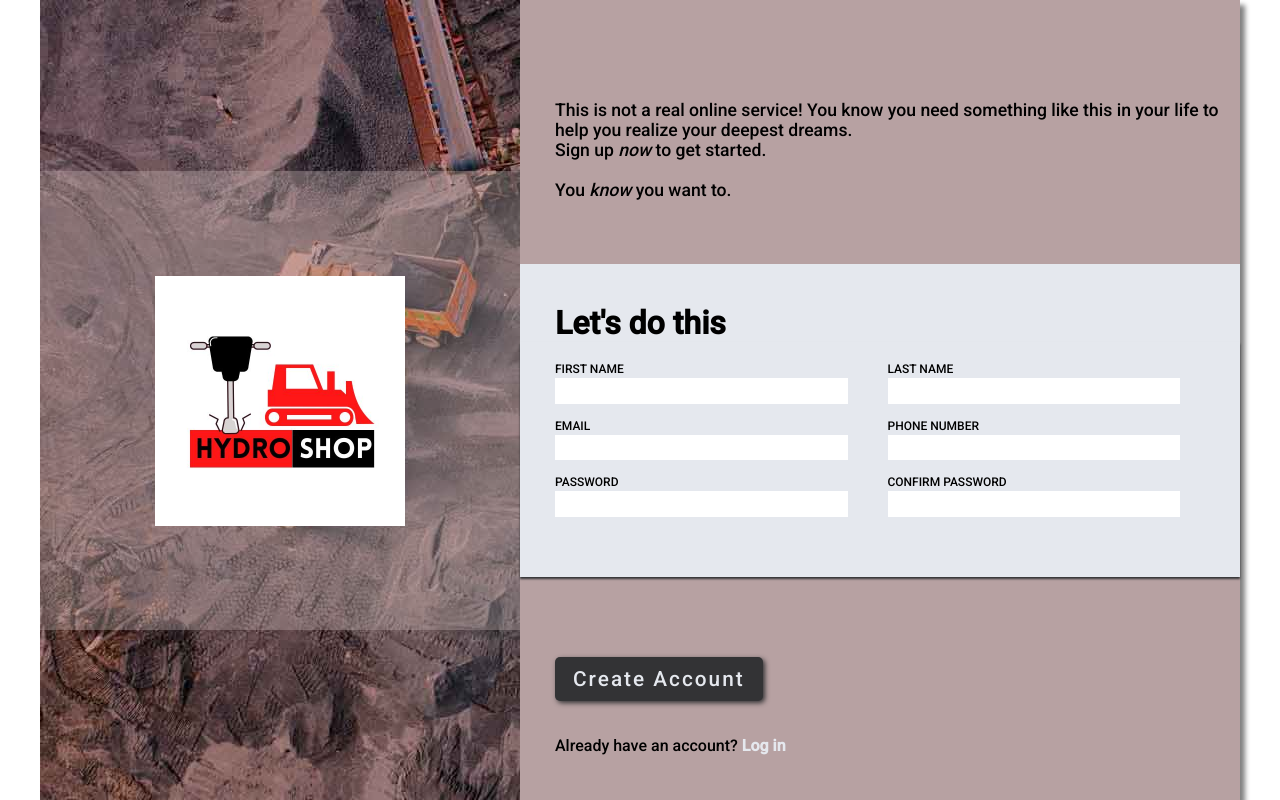
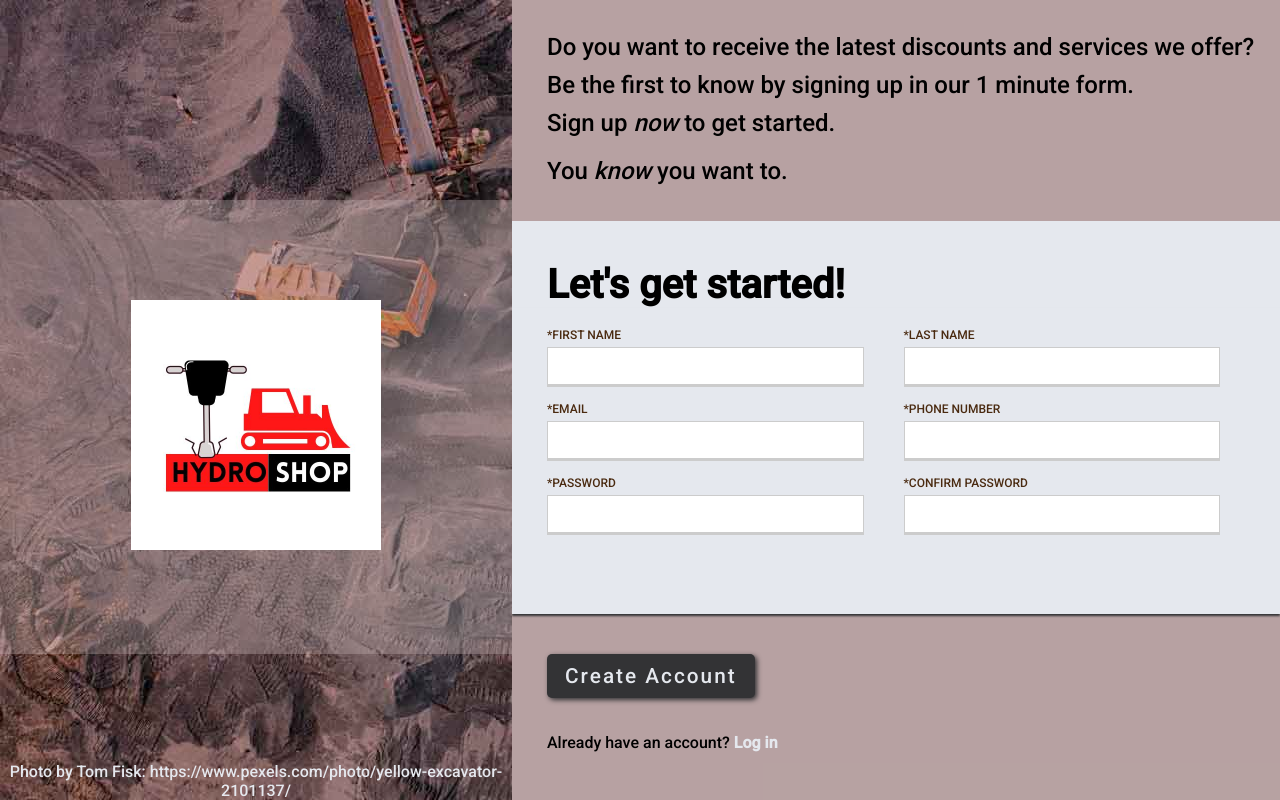
Before and after one commit to psmacabulos/signup, a plain HTML site: page index.html in a window 1280 px wide. Drawn offline with Linux system fonts and the light colour scheme.

Commit message:
added validation in html and javascript, improved styling

```diff
--- a/index.html
+++ b/index.html
@@ -5,6 +5,7 @@
     <meta http-equiv="X-UA-Compatible" content="IE=edge" />
     <meta name="viewport" content="width=device-width, initial-scale=1.0" />
     <link rel="stylesheet" href="style.css" />
+    <script src="./script.js" defer></script>
     <title>Sign-in Form</title>
   </head>
   <body>
@@ -13,46 +14,82 @@
         <div class="title">
           <img src="./logo.jpg" alt="" srcset="" />
         </div>
+        <a
+          id="credits"
+          href="https://www.pexels.com/photo/yellow-excavator-2101137/"
+          >Photo by Tom Fisk:
+          https://www.pexels.com/photo/yellow-excavator-2101137/</a
+        >
       </div>
       <div class="form-container">
         <div class="description">
           <p>
-            This is not a real online service! You know you need something like
-            this in your life to help you realize your deepest dreams.
+            Do you want to receive the latest discounts and services we offer?
           </p>
+          <p>Be the first to know by signing up in our 1 minute form.</p>
           <p>Sign up <em>now </em> to get started.</p>
-          <br />
           <p>You <em>know </em>you want to.</p>
         </div>
         <form action="#" method="post">
-          <h1>Let's do this</h1>
+          <h1>Let's get started!</h1>
           <div class="input-box">
             <div class="details">
-              <label for="first-name">FIRST NAME</label>
-              <input type="text" name="first-name" id="first-name" />
+              <label for="first-name">*FIRST NAME</label>
+              <input
+                type="text"
+                name="first-name"
+                id="first-name"
+                pattern="[^0-9]{1,30}"
+                title="Please avoid using numbers and symbols"
+              />
             </div>
             <div class="details">
-              <label for="last-name">LAST NAME</label>
-              <input type="text" name="last-name" id="last-name" />
+              <label for="last-name">*LAST NAME</label>
+              <input
+                type="text"
+                name="last-name"
+                id="last-name"
+                pattern="[^0-9]{1,30}"
+                title="Please avoid using numbers and symbols"
+              />
             </div>
             <div class="details">
-              <label for="email">EMAIL</label>
+              <label for="email">*EMAIL</label>
               <input type="email" name="email" id="email" />
             </div>
             <div class="details">
-              <label for="phone-number">PHONE NUMBER</label>
-              <input type="tel" name="phone-number" id="phone-number" />
+              <label for="phone-number">*PHONE NUMBER</label>
+              <input
+                type="tel"
+                name="phone-number"
+                id="phone-number"
+                pattern="[0-9]{5,30}"
+                title="Please enter digits only"
+              />
             </div>
             <div class="details">
-              <label for="password">PASSWORD</label>
-              <input type="password" name="password" id="password" />
+              <label for="password">*PASSWORD</label>
+              <input
+                type="password"
+                name="password"
+                id="password1"
+                minlength="8"
+                maxlength="25"
+              />
             </div>
             <div class="details">
-              <label for="password">CONFIRM PASSWORD</label>
-              <input type="password" name="password" id="password" />
+              <label for="password2">*CONFIRM PASSWORD</label>
+              <input
+                type="password"
+                name="password"
+                id="password2"
+                minlength="8"
+                maxlength="25"
+              />
+              <span class="error">The password does not match</span>
             </div>
           </div>
-          <input type="submit" value="Create Account" />
+          <input id="submit" type="submit" value="Create Account" />
           <p class="log-in">
             Already have an account?
             <a href="#" target="_blank" rel="noopener noreferrer">Log in</a>
--- /dev/null
+++ b/script.js
@@ -0,0 +1,11 @@
+const password1 = document.querySelector('#password1');
+const password2 = document.querySelector('#password2');
+const errorMsg = document.querySelector('.error');
+const submit = document.querySelector('#submit');
+
+submit.addEventListener('click', (e) => {
+  e.preventDefault();
+  password1.value != password2.value
+    ? (errorMsg.style.visibility = 'visible')
+    : (errorMsg.style.visibility = 'hidden');
+});
--- a/style.css
+++ b/style.css
@@ -13,57 +13,62 @@
   padding: 0;
   margin: 0;
   font-family: 'Roboto', sans-serif;
-  outline: none;
+  outline: 0;
 }
 body {
-  margin: 0 auto;
-  max-width: 1200px;
-}
-a {
-  text-decoration: none;
-  color: var(--light_color);
-  font-weight: 900;
+  height: 100vh;
 }
 .container {
   display: flex;
+  flex-wrap: nowrap;
   height: 100vh;
-  flex-wrap: nowrap;
-  box-shadow: 5px 5px 5px gray;
 }
 .hero-image {
-  display: flex;
   width: 40vw;
-  flex-direction: column;
   background: black url('./mining-bg.jpg');
-  justify-content: center;
-  overflow: hidden;
+  position: relative;
 }
 .hero-image .title {
+  margin-top: calc(100vh / 4);
   background-color: rgba(202, 183, 183, 0.333);
   text-align: center;
   padding: 100px;
+  justify-content: center;
 }
 .hero-image .title img {
-  margin-top: 5px;
   width: min(250px, 35vw);
   height: min(250px, 35vw);
+}
+.hero-image a#credits {
+  width: 100%;
+  font-weight: 100;
+  text-align: center;
+  position: absolute;
+  bottom: 0;
+}
+a#credits:hover {
+  color: #ccc;
 }
 .form-container {
   width: 60vw;
   display: flex;
   flex-direction: column;
-  padding: 0;
   background: var(--tertiary_color);
+  justify-content: space-around;
 }
 .form-container .description {
-  height: 33vh;
-  padding: 100px 20px 0 var(--padding_left);
-  font-size: 1.1rem;
+  padding: 20px 20px 0 var(--padding_left);
+  font-size: 1.5rem;
 }
-form {
-  height: 60vh;
+.description p {
+  margin-bottom: 10px;
 }
+.description p:nth-last-child(1) {
+  margin-top: 20px;
+}
+
 form h1 {
+  font-size: 40px;
   padding: 40px 0 0 var(--padding_left);
 }
 form .input-box {
@@ -71,7 +76,7 @@ form .input-box {
   flex-wrap: wrap;
   column-gap: 40px;
   row-gap: 15px;
-  margin-bottom: 80px;
+  margin-bottom: 40px;
   box-shadow: 0 2px 2px var(--dark_color, green);
   padding: 20px 20px 60px var(--padding_left);
 }
@@ -85,13 +90,49 @@ form .input-box {
 .input-box .details label {
   display: block;
   font-size: 12px;
-  margin-bottom: 2px;
+  margin-bottom: 5px;
+  color: var(--secondary_color);
 }
 .input-box .details input {
   width: 100%;
-  border: none;
-  height: 1.6rem;
+  border: 1px solid #ccc;
+  height: 2.5rem;
+  padding: 24px 10px 12px;
+  font-size: 16px;
+  font-size: 1rem;
+  transition: all 0.5s ease;
+  border-bottom-width: 3px;
+  background-color: #fff;
 }
+.details .error {
+  visibility: hidden;
+  color: rgba(255, 0, 0, 0.692);
+}
+input[type='text']:focus,
+input[type='tel']:focus,
+input[type='email']:focus,
+input[type='password']:focus {
+  border-color: var(--primary_color);
+}
+
+input[type='text']:focus:valid,
+input[type='tel']:focus:valid,
+input[type='email']:focus:valid,
+input[type='password']:focus:valid {
+  border-color: green;
+}
+
+input[type='text']:invalid,
+input[type='tel']:invalid,
+input[type='email']:invalid,
+input[type='password']:invalid,
+input[type='text']:focus:invalid,
+input[type='tel']:focus:invalid,
+input[type='email']:focus:invalid,
+input[type='password']:focus:invalid {
+  border-color: var(--highlight_color);
+}
+
 form input[type='submit'] {
   border: none;
   font-size: 1.3rem;
@@ -106,5 +147,20 @@ form input[type='submit'] {
 form .log-in {
   padding: var(--padding_left);
 }
-/* Photo by Tom Fisk: https://www.pexels.com/photo/yellow-excavator-2101137/ */
+form input[type='submit']:hover {
+  background-color: rgba(255, 0, 0, 0.637);
+  color: #000;
+}
+/*  */
 /* Potpat0329/ */
+a {
+  display: inline-block;
+  width: 30%;
+  text-decoration: none;
+  color: var(--light_color);
+  font-weight: 800;
+  transition: transform 0.2s;
+}
+a:hover {
+  color: var(--secondary_color);
+}
```
